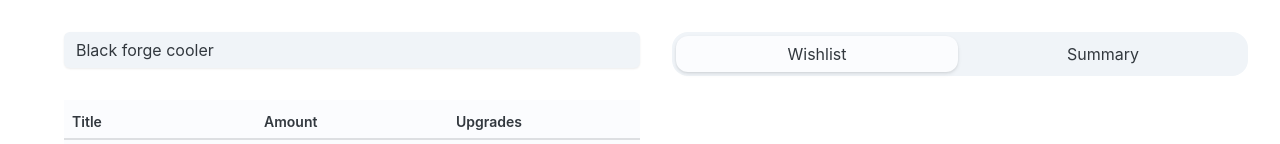
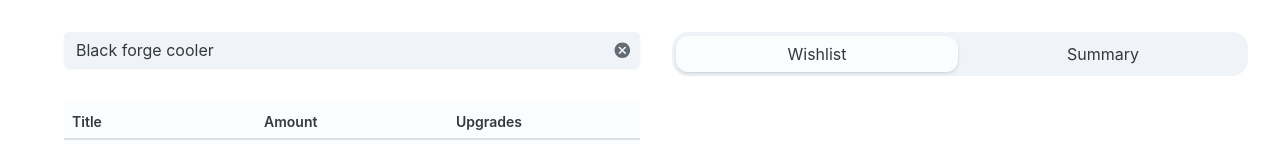
Before and after one commit to emilythedev/valheim-calculator, a React (Vite) app in the folder valheim-calculator/: page / in a window 1280 px wide. Both pictures are taken after a click on the link "Black forge cooler". Shown: the top 144 px of the page. Built offline with nearby package versions, Linux system fonts and the light colour scheme.

Commit message:
add button to clear search text

```diff
--- a/valheim-calculator/src/SearchInput.tsx
+++ b/valheim-calculator/src/SearchInput.tsx
@@ -1,4 +1,5 @@
-import { Input } from '@mui/joy';
+import CancelIcon from '@mui/icons-material/Cancel';
+import { IconButton, Input } from '@mui/joy';
 import { useAtom } from 'jotai';
 import { searchTxtAtom } from './shared/atoms';
 
@@ -10,6 +11,13 @@ const SearchInput = () => {
       variant="soft"
       value={searchTxt}
       onChange={(e) => setSearchTxt(e.target.value)}
+      endDecorator={searchTxt ? (
+        <IconButton
+          onClick={() => setSearchTxt('')}
+        >
+          <CancelIcon />
+        </IconButton>
+      ) : undefined}
     />
   );
 };
```
